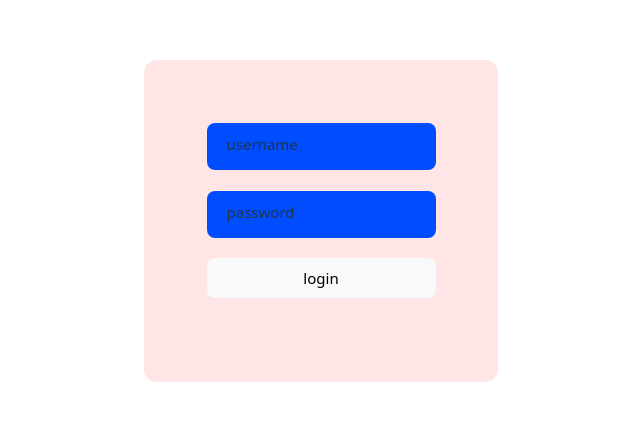
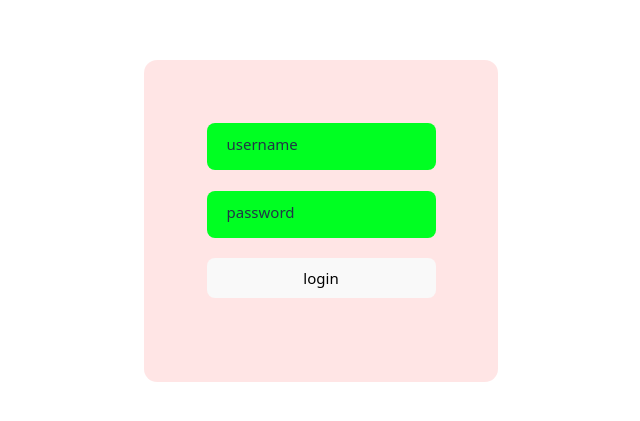
Before and after one commit to milkbarsik/medicine, a React (Vite) app in the folder client/: page /auth in a window 1280 px wide. Shown: the part 179-600 px from the top of the page, without its empty margins (319-959 px from the left). Built offline with nearby package versions, Linux system fonts and the light colour scheme.

Commit message:
green input

```diff
--- a/client/src/pages/authPage/authPage.module.css
+++ b/client/src/pages/authPage/authPage.module.css
@@ -32,7 +32,7 @@
 }
 
 .input {
-	background-color: #004cff;
+	background-color: #00ff22;
 	border-radius: 8px;
   border: 0px;
   padding: 1.5rem;
```
